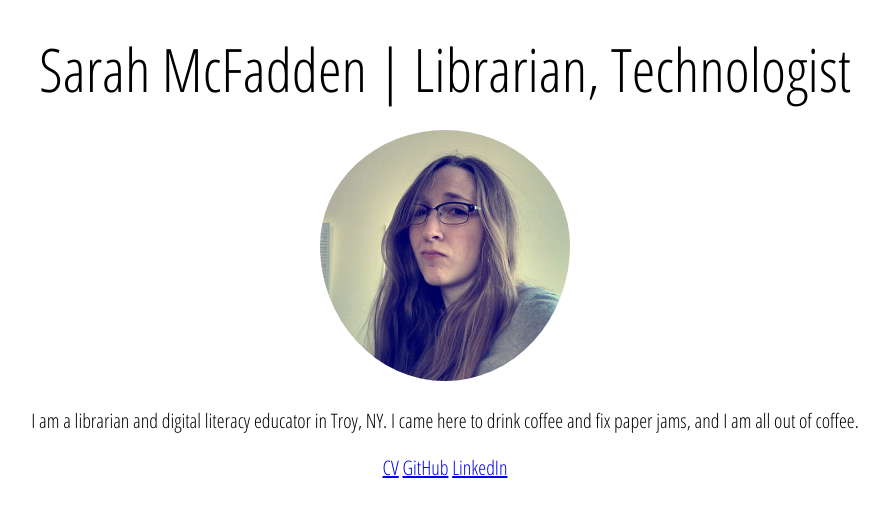
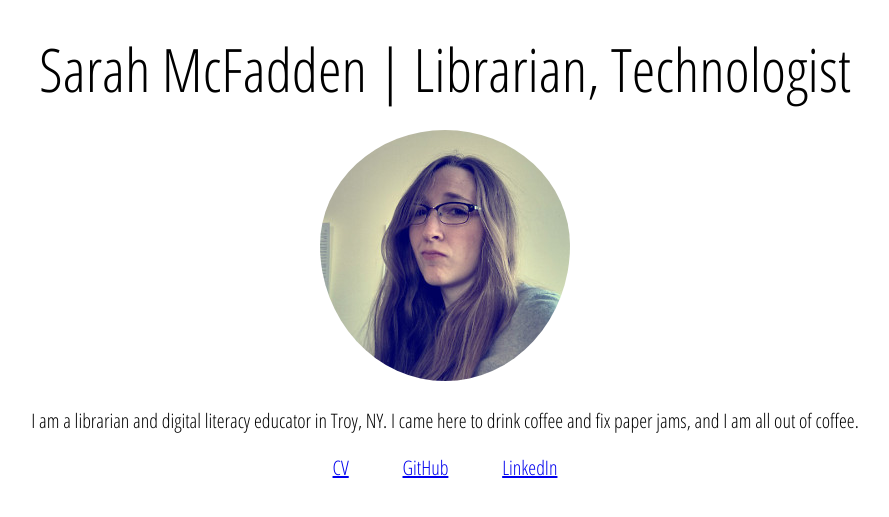
Before and after one commit to sarahmcf/sarahmcf.github.io, a Jekyll site: the page index.html, which Jekyll copies as it is, in a window 1280 px wide. Shown: the top 517 px of the page, without its empty margins (195-1084 px from the left). Built offline with Jekyll 4.4.1, drawn with Linux system fonts in a browser that asks for light colours.

Commit message:
Update CSS

```diff
--- a/index.html
+++ b/index.html
@@ -11,7 +11,6 @@
 		}
 
 		header {
-		font-family: 'Open Sans Condensed', sans-serif;
 			font-size: 60px;
 			color: black;
 			text-align: center;
@@ -19,39 +18,29 @@
 			padding: 20px 0 0 0;
 		}
 
-
-
-
+		div {
+			display: inline;
+			padding: 25px;
+		}
 
 		.img-circle {
 			border-radius: 50%;
 			padding: 20px 0 0 0;
 			}
+	</style>
+	</head>
 
-
-
-	</style>
-
-	</head>
 	<body>
-	<header>
-
-	Sarah McFadden | Librarian, Technologist
-
-	</header>
-
+		<header>Sarah McFadden | Librarian, Technologist</header>
 
 		<img class="img-circle" src= "glasses.jpg" />
 
+		<p>I am a librarian and digital literacy educator in Troy, NY. I came here to drink coffee and fix paper jams, and I am all out of coffee.</p>
 
-	<p>I am a librarian and digital literacy educator in Troy, NY. I came here to drink coffee and fix paper jams, and I am all out of coffee.
-	</p>
-
-	<div><a href="mcf_cv.html">CV</a>
-	<a href="https://github.com/sarahmcf">GitHub</a>
-	<a href="https://www.linkedin.com/in/sarah-mcfadden-3218544a">LinkedIn</a></div>
+		<div class="card"><a href="mcf_cv.html">CV</a></div>
+		<div class="card"><a href="https://github.com/sarahmcf">GitHub</a></div>
+		<div class="card"><a href="https://www.linkedin.com/in/sarah-mcfadden-3218544a">LinkedIn</a></div>
 
 	</body>
 
-
 </html>
```
Also changed, not shown: mcf_cv.html (+2 -21 lines). Lines whose indentation alone changed are shown as unchanged.
